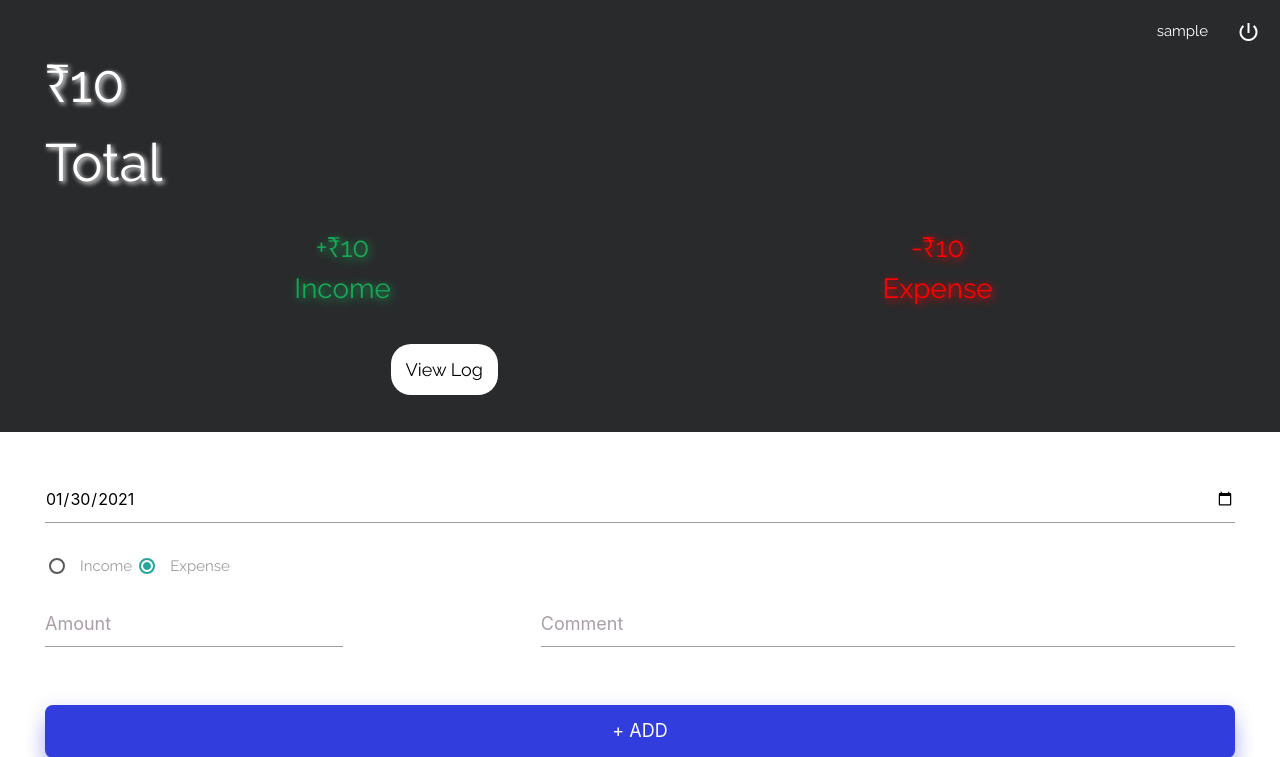
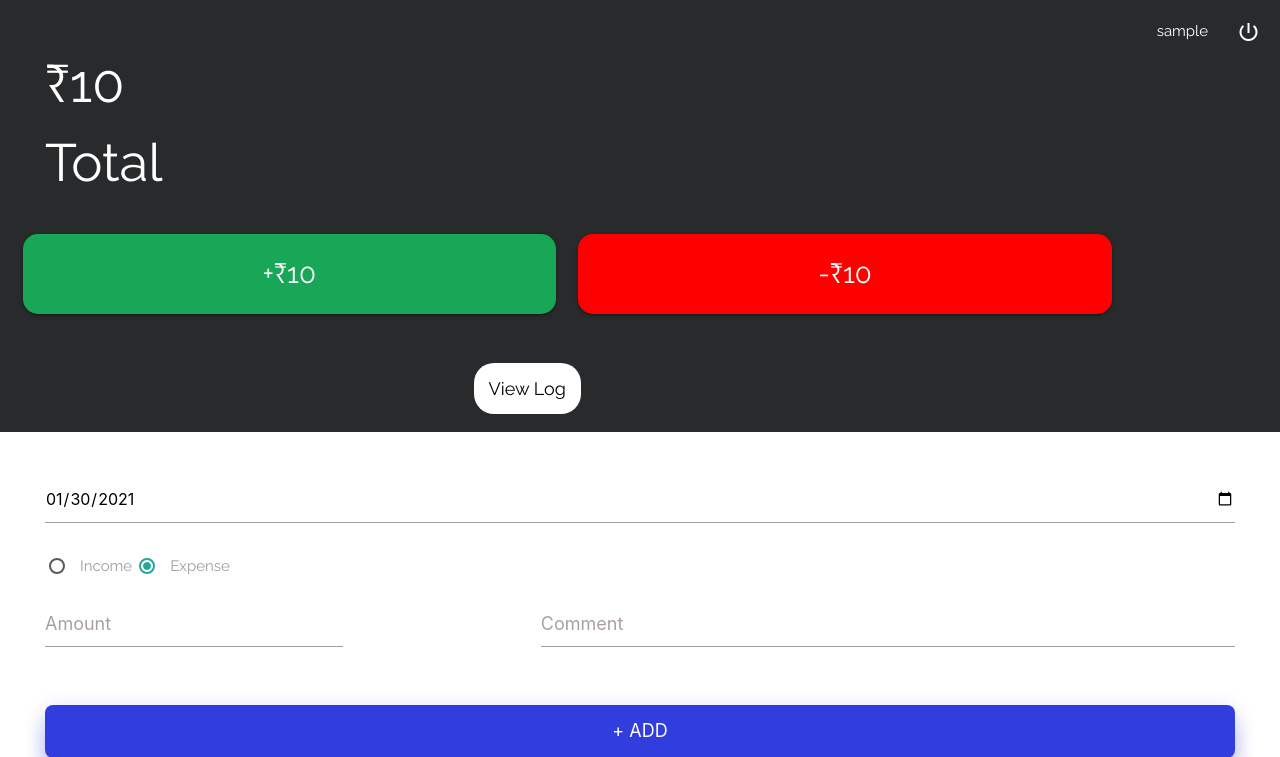
Before and after one commit to AlanLoovees/Home-Expense-App, a Django app: template templates/home.html in a window 1280 px wide. Shown: the top 757 px of the page. Run offline with Django 3.2, Linux system fonts and the light colour scheme; the template is opened without the code that fills it: most values are stand-ins (such as "Sample title", 1, 10 or a date in 2020).

Commit message:
expenses display changed to cards on homepage

```diff
--- a/expenseApp/static/style.css
+++ b/expenseApp/static/style.css
@@ -58,7 +58,10 @@ body {
     background-color: #292a2c;
     font-size: 1.85rem;
     height: 54vh;
-    padding: 3rem;
+}
+
+.summary .net-total {
+    padding: 3rem 3rem 0 3rem;
 }
 
 .summary .row {
@@ -66,20 +69,34 @@ body {
     padding-bottom: 2vh;
 }
 
+.card .card-content {
+    padding: 0;
+}
+
+.row .col.s5 {
+    margin-left: 1.5rem;
+    height: 10vh;
+    display: flex;
+    align-items: center;
+    justify-content: center;
+}
+
 .net-income {
-    color: #18A657;
-    text-shadow: 2px 2px 8px #18A657;
+    background-color: #18A657;
+    border-radius: 15px;
+    color: white;
 }
 
 .net-expense {
-    color: red;
-    text-shadow: 2px 2px 8px #FF0000;
+    background-color: red;
+    border-radius: 15px;
+    color: white;
+    height: 10vh;
 }
 
 .net-total {
     color: white;
     font-size: 3.5rem;
-    text-shadow: 2px 2px 5px #FFFFFF;
 }
 
 .know-more {
@@ -90,7 +107,7 @@ body {
     font-size: 1.2rem;
     height: 3.5rem;
     margin-top: 1rem;
-    margin-left: 27vw;
+    margin-left: 37vw;
     padding: 1rem;
     width: 40%;
 }
--- a/templates/home.html
+++ b/templates/home.html
@@ -7,11 +7,15 @@
         <div>₹{{total}}</div><div>Total</div>
     </div>
     <div class="valign-wrapper row center">
-        <div class="net-income col s6">
-            <div>+₹{{incomeTotal}}</div><div>Income</div>
+        <div class="card col s5 net-income">
+            <div class="card-content">
+                <div>+₹{{incomeTotal}}</div>
+            </div>
         </div>
-        <div class="net-expense col s6">
-            <div>-₹{{expenseTotal}}</div><div>Expense</div>
+        <div class="card col s5 offset-s1 net-expense">
+            <div class="card-content">
+                <div>-₹{{expenseTotal}}</div>
+            </div>
         </div>
     </div>
     <a class="know-more" href="logs">View Log</a>
```
